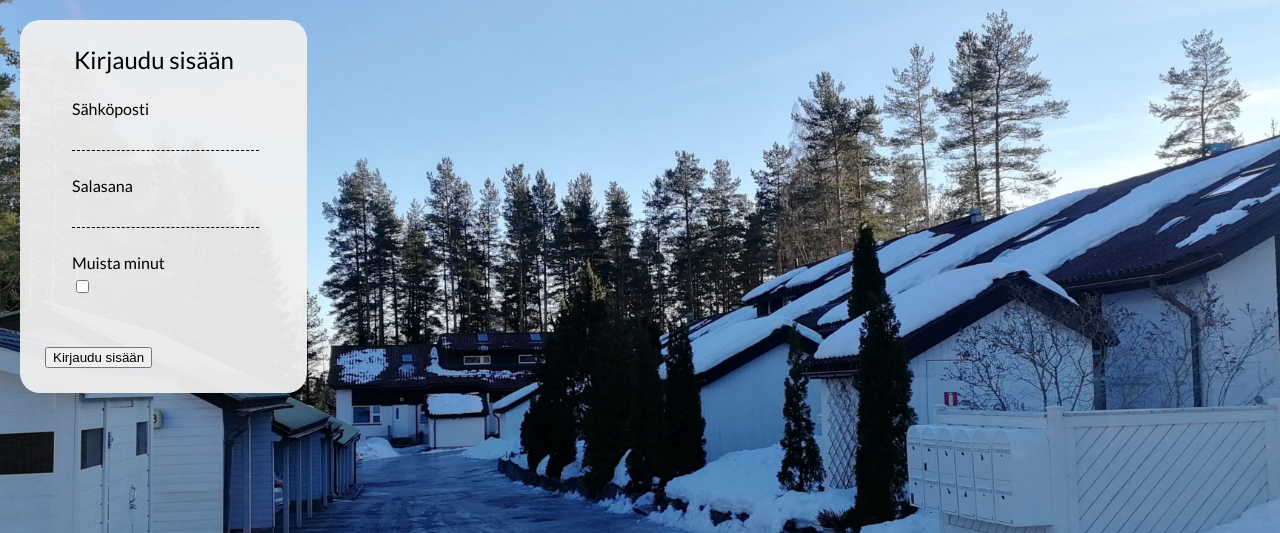
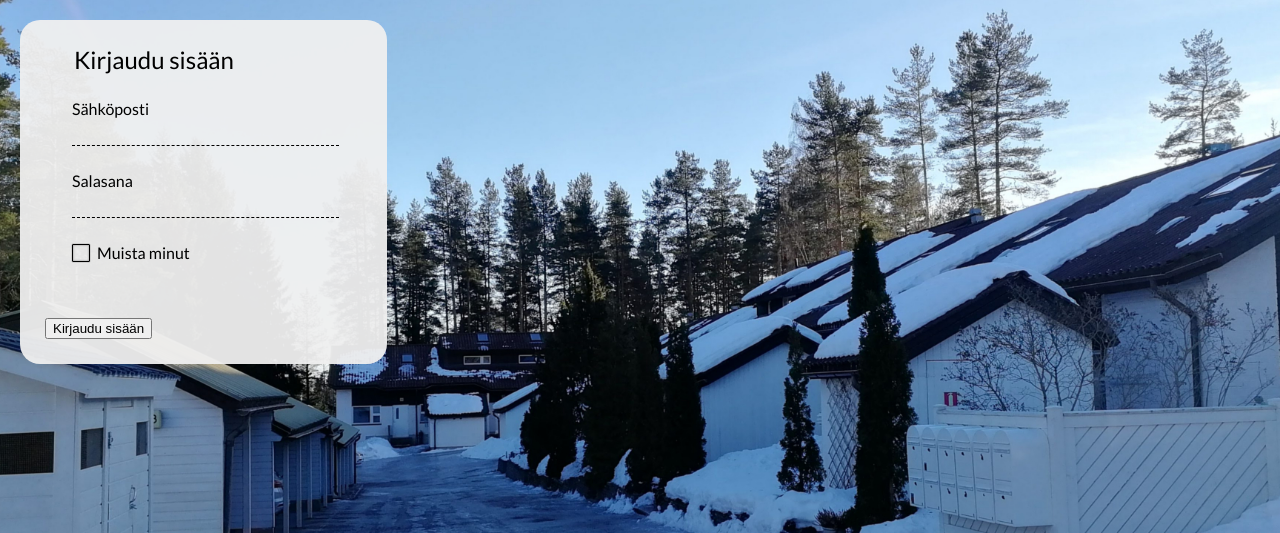
Before and after one commit to Zigelzi/Hakulintie, a Flask app: page /kirjaudu in a window 1280 px wide. Shown: the part 90-623 px from the top of the page. Run offline with Flask 2, Linux system fonts and the light colour scheme.

Commit message:
Added custom checkbox styling

```diff
--- a/hakulintie/static/css/style.css
+++ b/hakulintie/static/css/style.css
@@ -28,6 +28,7 @@ fieldset legend {
     font-size: 1.5rem; /* 24 / 16 px */
     font-weight: 500;
 }
+
 
 /* ------------------------
  ID selectors
@@ -128,7 +129,6 @@ Class selectors
 }
 
 .input-box label {
-    display: block;
     margin-bottom: 5px;
 }
 .input-box input {
@@ -138,15 +138,72 @@ Class selectors
     height: 25px;
     width: 100%;
 }
-.input-box input[type=checkbox] {
-    width: initial;
-    height: initial;
-    background: transparent;
-}
-
 
 .input-box input:focus {
     border-bottom: 1px solid #007fff;
+}
+
+/* Creating custom checkbox */
+
+.input-box input[type=checkbox] {
+    display:none;
+}
+
+.checkbox {
+    display:inline-block;
+    height: 100%;
+}
+
+.checkbox label {
+    position:relative;
+    display: inline-block;
+    padding-left: 25px;
+}
+
+.checkbox label::before,
+.checkbox label::after {
+    position: absolute;
+    content: "";
+    display: inline-block;
+}
+
+/* Creating the checkbox */
+.checkbox label::before {
+    box-shadow: inset 0px 0px 2px rgba(5, 5, 5, 0.5),
+                0px 0px 1px;
+    border-radius: 1px;
+    height: 16px;
+    width: 16px;
+    top: 1px;
+    left: 0px;
+
+    border: 1px solid;
+}
+
+.checkbox input[type="checkbox"] + label::after{
+    opacity: 0;
+}
+
+.checkbox input[type="checkbox"]:checked + label:after {
+    opacity: 1;
+}
+
+/* Creating the tick mark */
+
+.checkbox label::after {
+    height: 5px;
+    width: 9px;
+    left: 4px;
+    top: 5px;
+
+    border-left: 2px solid;
+    border-bottom: 2px solid;
+
+    transform: rotate(-45deg);
+}
+
+.checkbox input[type="checkbox"] + label:hover::after{
+    opacity: 0.3;
 }
 
 .error {
--- a/hakulintie/templates/kirjaudu.html
+++ b/hakulintie/templates/kirjaudu.html
@@ -36,9 +36,13 @@
                         </div>
                     {% endif %}
                 </div>
-                <div class="input-box">
+                <div class="input-box checkbox">
+
+                    {{ form.remember }}
+                    <!-- Custom checkbox made with CSS -->
                     {{ form.remember.label }}
-                    {{ form.remember }}
+                    <!-- Original checkbox hidden with CSS -->
+
                 </div>
             </fieldset>
             <div>
```
